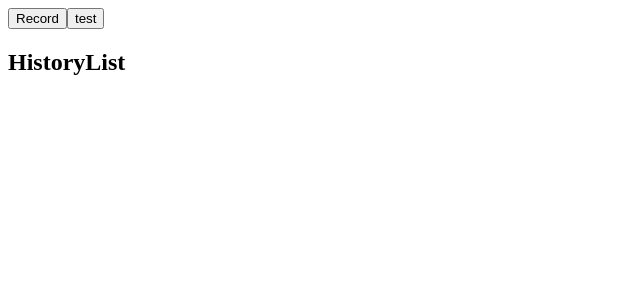
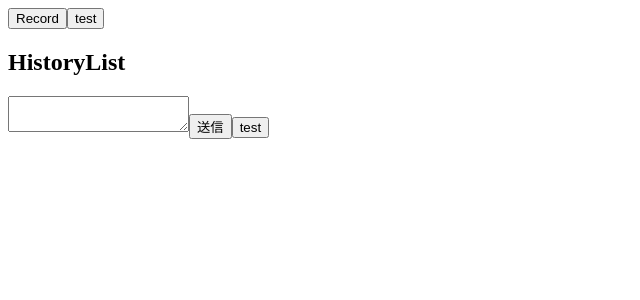
Before and after one commit to kototo522/zinbee-app, a Next.js app: page / in a window 1280 px wide. Shown: the top 300 px of the page, without its empty margins (0-640 px from the left). Built offline with nearby package versions, Linux system fonts and the light colour scheme.

Commit message:
feat: AskGPTTextareaの実装.

```diff
--- /dev/null
+++ b/src/componemts/AskGPTArea.tsx
@@ -0,0 +1,43 @@
+import { useGPT } from '@/hooks/useGPT'
+import { ChatCompletionRequestMessage } from 'openai'
+import { useState } from 'react'
+
+export const AskGPTArea = (): JSX.Element => {
+  // TODO: 仮置きのchat履歴なので.どこかからとる.
+  // TODO: 共通してしてほしいことを設定できるようにする.例: 要約か改善か変換か.
+  const [messages, setMessages] = useState<ChatCompletionRequestMessage[]>([
+    { role: 'system', content: 'ChatGPTの振る舞い方を指定' },
+  ])
+  const [newMessage, setNewMessage] = useState<string>('')
+
+  const { askGPT } = useGPT()
+
+  const handleSubmit = async () => {
+    const { message, data } = await askGPT(messages, newMessage)
+
+    // TODO: ここも共通化
+    setMessages((prev) => [...prev, message])
+    setMessages((prev) => [...prev, data as ChatCompletionRequestMessage])
+
+    // TODO: あとで消す.
+    console.log(data, message, messages)
+    console.log('start')
+  }
+
+  return (
+    <div>
+      {/* <form onSubmit={handleSubmit}> */}
+      <textarea
+        value={newMessage}
+        onChange={(e) => setNewMessage(e.target.value)}
+      />
+      <button onClick={handleSubmit} type="button">
+        送信
+      </button>
+      {/* </form> */}
+      <button type="submit" onClick={() => console.log(messages)}>
+        test
+      </button>
+    </div>
+  )
+}
--- a/src/pages/index.tsx
+++ b/src/pages/index.tsx
@@ -1,13 +1,15 @@
 import { useRouter } from 'next/router'
 import React, { useEffect } from 'react'
-import Record from '@/componemts/record';
-import HistoryList from '@/componemts/historyList';
+import Record from '@/componemts/record'
+import HistoryList from '@/componemts/historyList'
+import { AskGPTArea } from '@/componemts/AskGPTArea'
 
 export default function Home() {
-  return(
+  return (
     <div>
-      <Record/>
-      <HistoryList/>
+      <Record />
+      <HistoryList />
+      <AskGPTArea />
     </div>
   )
 }
```
